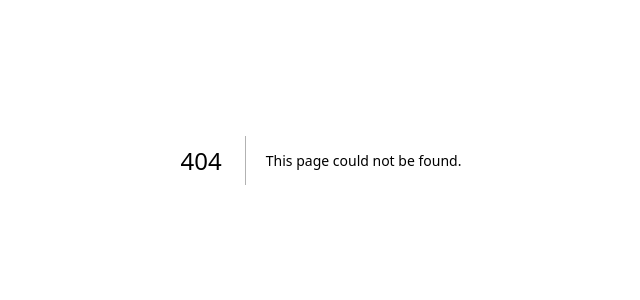
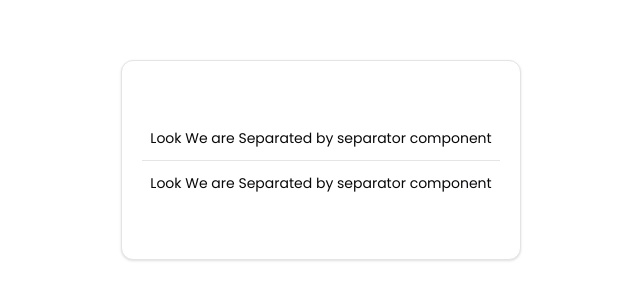
Before and after one commit to akshaywritescode/rangoli-live-components, a Next.js app: page /s/separator in a window 1280 px wide. Before the commit this address had no page. Shown: the part 240-540 px from the top of the page, without its empty margins (319-959 px from the left). Built offline with nearby package versions, Linux system fonts and the light colour scheme.

Commit message:
added separator component

```diff
--- a/src/app/components/OTPVerification.tsx
+++ b/src/app/components/OTPVerification.tsx
@@ -41,7 +41,7 @@ export default function OTPVerification({ resetType, resetData }: TOTPVerificati
 
             </CardContent>
             <CardFooter className="flex flex-col items-start mt-5">
-                <Separator className="w-full bg-black/10" />
+                <Separator className="w-full bg-black/10" /> {/* Rangoli Provide Separator component Visit https://docs.rangoliui.me/components/P/pricing */}
                 <div className="flex gap-7 mt-5">
                     <Link href={"#"} className="text-xs">Need Help?</Link>
                     <Link href={"#"} className="text-xs">Send feedback</Link>
--- a/src/app/components/Separator.tsx
+++ b/src/app/components/Separator.tsx
@@ -1,9 +1,14 @@
 "use client";
-export default function Separator({ className }: { className?: string }) {
+
+type TSeparator = {
+  className?: string
+}
+
+export default function Separator({ className }: TSeparator) {
 
   return (
     <div
-      className={`${className} w-full h-[1px]`}
+      className={`${className} h-[1px]`}
     ></div>
   );
 }
--- /dev/null
+++ b/src/app/s/separator/page.tsx
@@ -0,0 +1,12 @@
+import Separator from "@/app/components/Separator";
+import { Card } from "@/components/ui/card";
+
+export default function separatorDemo() {
+    return <div className="container-center">
+        <Card className="w-[400px] h-[200px] p-5 flex flex-col justify-center items-center gap-3">
+            <h1 className="text-sm">Look We are Separated by separator component</h1>
+            <Separator className="w-full bg-black/10" />
+            <h1 className="text-sm">Look We are Separated by separator component</h1>
+        </Card>
+    </div>
+}
```
